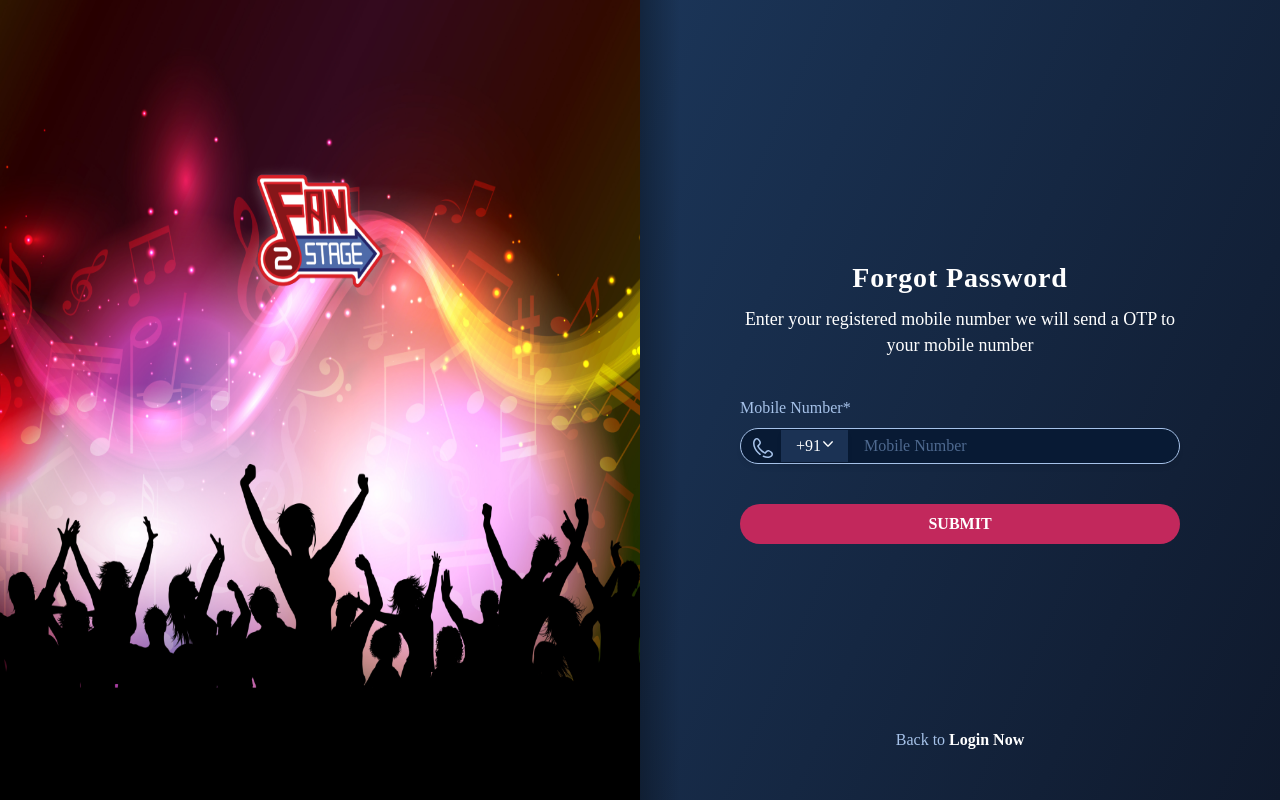
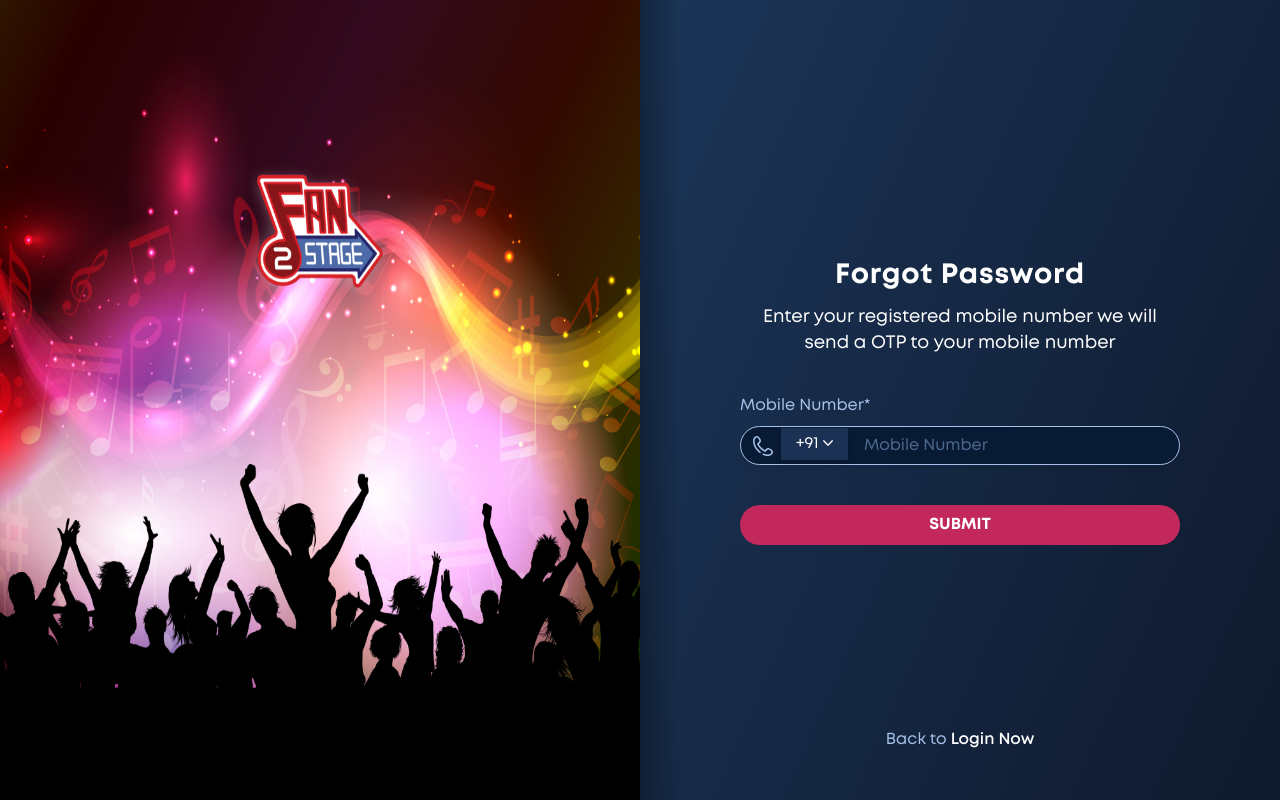
Before and after one commit to Chandrubruce7/my-react-app, a React (Create React App) app: page /forget in a window 1280 px wide. Built offline with nearby package versions, Linux system fonts and the light colour scheme.

Commit message:
register page and css

```diff
--- a/src/assets/css/variable.css
+++ b/src/assets/css/variable.css
@@ -1,11 +1,11 @@
 @font-face {
     font-family: 'Mont';
-    src: url('../assets/fonts/Mont-Bold.eot');
-    src: url('../assets/fonts/Mont-Bold.eot?#iefix') format('embedded-opentype'),
-        url('../assets/fonts/Mont-Bold.woff2') format('woff2'),
-        url('../assets/fonts/Mont-Bold.woff') format('woff'),
-        url('../assets/fonts/Mont-Bold.ttf') format('truetype'),
-        url('../assets/fonts/Mont-Bold.svg#Mont-Bold') format('svg');
+    src: url('../fonts/Mont-Bold.eot');
+    src: url('../fonts/Mont-Bold.eot?#iefix') format('embedded-opentype'),
+        url('../fonts/Mont-Bold.woff2') format('woff2'),
+        url('../fonts/Mont-Bold.woff') format('woff'),
+        url('../fonts/Mont-Bold.ttf') format('truetype'),
+        url('../fonts/Mont-Bold.svg#Mont-Bold') format('svg');
     font-weight: bold;
     font-style: normal;
     font-display: swap;
@@ -13,12 +13,12 @@
 
 @font-face {
     font-family: 'Mont Book';
-    src: url('../assets/fonts/Mont-Book.eot');
-    src: url('../assets/fonts/Mont-Book.eot?#iefix') format('embedded-opentype'),
-        url('../assets/fonts/Mont-Book.woff2') format('woff2'),
-        url('../assets/fonts/Mont-Book.woff') format('woff'),
-        url('../assets/fonts/Mont-Book.ttf') format('truetype'),
-        url('../assets/fonts/Mont-Book.svg#Mont-Book') format('svg');
+    src: url('../fonts/Mont-Book.eot');
+    src: url('../fonts/Mont-Book.eot?#iefix') format('embedded-opentype'),
+        url('../fonts/Mont-Book.woff2') format('woff2'),
+        url('../fonts/Mont-Book.woff') format('woff'),
+        url('../fonts/Mont-Book.ttf') format('truetype'),
+        url('../fonts/Mont-Book.svg#Mont-Book') format('svg');
     font-weight: normal;
     font-style: normal;
     font-display: swap;
@@ -26,12 +26,12 @@
 
 @font-face {
     font-family: 'Mont';
-    src: url('../assets/fonts/Mont-BoldItalic.eot');
-    src: url('../assets/fonts/Mont-BoldItalic.eot?#iefix') format('embedded-opentype'),
-        url('../assets/fonts/Mont-BoldItalic.woff2') format('woff2'),
-        url('../assets/fonts/Mont-BoldItalic.woff') format('woff'),
-        url('../assets/fonts/Mont-BoldItalic.ttf') format('truetype'),
-        url('../assets/fonts/Mont-BoldItalic.svg#Mont-BoldItalic') format('svg');
+    src: url('../fonts/Mont-BoldItalic.eot');
+    src: url('../fonts/Mont-BoldItalic.eot?#iefix') format('embedded-opentype'),
+        url('../fonts/Mont-BoldItalic.woff2') format('woff2'),
+        url('../fonts/Mont-BoldItalic.woff') format('woff'),
+        url('../fonts/Mont-BoldItalic.ttf') format('truetype'),
+        url('../fonts/Mont-BoldItalic.svg#Mont-BoldItalic') format('svg');
     font-weight: bold;
     font-style: italic;
     font-display: swap;
@@ -39,12 +39,12 @@
 
 @font-face {
     font-family: 'Mont';
-    src: url('../assets/fonts/Mont-Black.eot');
-    src: url('../assets/fonts/Mont-Black.eot?#iefix') format('embedded-opentype'),
-        url('../assets/fonts/Mont-Black.woff2') format('woff2'),
-        url('../assets/fonts/Mont-Black.woff') format('woff'),
-        url('../assets/fonts/Mont-Black.ttf') format('truetype'),
-        url('../assets/fonts/Mont-Black.svg#Mont-Black') format('svg');
+    src: url('../fonts/Mont-Black.eot');
+    src: url('../fonts/Mont-Black.eot?#iefix') format('embedded-opentype'),
+        url('../fonts/Mont-Black.woff2') format('woff2'),
+        url('../fonts/Mont-Black.woff') format('woff'),
+        url('../fonts/Mont-Black.ttf') format('truetype'),
+        url('../fonts/Mont-Black.svg#Mont-Black') format('svg');
     font-weight: 900;
     font-style: normal;
     font-display: swap;
@@ -52,12 +52,12 @@
 
 @font-face {
     font-family: 'Mont';
-    src: url('../assets/fonts/Mont-BlackItalic.eot');
-    src: url('../assets/fonts/Mont-BlackItalic.eot?#iefix') format('embedded-opentype'),
-        url('../assets/fonts/Mont-BlackItalic.woff2') format('woff2'),
-        url('../assets/fonts/Mont-BlackItalic.woff') format('woff'),
-        url('../assets/fonts/Mont-BlackItalic.ttf') format('truetype'),
-        url('../assets/fonts/Mont-BlackItalic.svg#Mont-BlackItalic') format('svg');
+    src: url('../fonts/Mont-BlackItalic.eot');
+    src: url('../fonts/Mont-BlackItalic.eot?#iefix') format('embedded-opentype'),
+        url('../fonts/Mont-BlackItalic.woff2') format('woff2'),
+        url('../fonts/Mont-BlackItalic.woff') format('woff'),
+        url('../fonts/Mont-BlackItalic.ttf') format('truetype'),
+        url('../fonts/Mont-BlackItalic.svg#Mont-BlackItalic') format('svg');
     font-weight: 900;
     font-style: italic;
     font-display: swap;
@@ -65,12 +65,12 @@
 
 @font-face {
     font-family: 'Mont';
-    src: url('../assets/fonts/Mont-ExtraLightItalic.eot');
-    src: url('../assets/fonts/Mont-ExtraLightItalic.eot?#iefix') format('embedded-opentype'),
-        url('../assets/fonts/Mont-ExtraLightItalic.woff2') format('woff2'),
-        url('../assets/fonts/Mont-ExtraLightItalic.woff') format('woff'),
-        url('../assets/fonts/Mont-ExtraLightItalic.ttf') format('truetype'),
-        url('../assets/fonts/Mont-ExtraLightItalic.svg#Mont-ExtraLightItalic') format('svg');
+    src: url('../fonts/Mont-ExtraLightItalic.eot');
+    src: url('../fonts/Mont-ExtraLightItalic.eot?#iefix') format('embedded-opentype'),
+        url('../fonts/Mont-ExtraLightItalic.woff2') format('woff2'),
+        url('../fonts/Mont-ExtraLightItalic.woff') format('woff'),
+        url('../fonts/Mont-ExtraLightItalic.ttf') format('truetype'),
+        url('../fonts/Mont-ExtraLightItalic.svg#Mont-ExtraLightItalic') format('svg');
     font-weight: 200;
     font-style: italic;
     font-display: swap;
@@ -78,12 +78,12 @@
 
 @font-face {
     font-family: 'Mont';
-    src: url('../assets/fonts/Mont-ExtraLight.eot');
-    src: url('../assets/fonts/Mont-ExtraLight.eot?#iefix') format('embedded-opentype'),
-        url('../assets/fonts/Mont-ExtraLight.woff2') format('woff2'),
-        url('../assets/fonts/Mont-ExtraLight.woff') format('woff'),
-        url('../assets/fonts/Mont-ExtraLight.ttf') format('truetype'),
-        url('../assets/fonts/Mont-ExtraLight.svg#Mont-ExtraLight') format('svg');
+    src: url('../fonts/Mont-ExtraLight.eot');
+    src: url('../fonts/Mont-ExtraLight.eot?#iefix') format('embedded-opentype'),
+        url('../fonts/Mont-ExtraLight.woff2') format('woff2'),
+        url('../fonts/Mont-ExtraLight.woff') format('woff'),
+        url('../fonts/Mont-ExtraLight.ttf') format('truetype'),
+        url('../fonts/Mont-ExtraLight.svg#Mont-ExtraLight') format('svg');
     font-weight: 200;
     font-style: normal;
     font-display: swap;
@@ -91,12 +91,12 @@
 
 @font-face {
     font-family: 'Mont Book';
-    src: url('../assets/fonts/Mont-BookItalic.eot');
-    src: url('../assets/fonts/Mont-BookItalic.eot?#iefix') format('embedded-opentype'),
-        url('../assets/fonts/Mont-BookItalic.woff2') format('woff2'),
-        url('../assets/fonts/Mont-BookItalic.woff') format('woff'),
-        url('../assets/fonts/Mont-BookItalic.ttf') format('truetype'),
-        url('../assets/fonts/Mont-BookItalic.svg#Mont-BookItalic') format('svg');
+    src: url('../fonts/Mont-BookItalic.eot');
+    src: url('../fonts/Mont-BookItalic.eot?#iefix') format('embedded-opentype'),
+        url('../fonts/Mont-BookItalic.woff2') format('woff2'),
+        url('../fonts/Mont-BookItalic.woff') format('woff'),
+        url('../fonts/Mont-BookItalic.ttf') format('truetype'),
+        url('../fonts/Mont-BookItalic.svg#Mont-BookItalic') format('svg');
     font-weight: normal;
     font-style: italic;
     font-display: swap;
@@ -104,12 +104,12 @@
 
 @font-face {
     font-family: 'Mont';
-    src: url('../assets/fonts/Mont-HeavyItalic.eot');
-    src: url('../assets/fonts/Mont-HeavyItalic.eot?#iefix') format('embedded-opentype'),
-        url('../assets/fonts/Mont-HeavyItalic.woff2') format('woff2'),
-        url('../assets/fonts/Mont-HeavyItalic.woff') format('woff'),
-        url('../assets/fonts/Mont-HeavyItalic.ttf') format('truetype'),
-        url('../assets/fonts/Mont-HeavyItalic.svg#Mont-HeavyItalic') format('svg');
+    src: url('../fonts/Mont-HeavyItalic.eot');
+    src: url('../fonts/Mont-HeavyItalic.eot?#iefix') format('embedded-opentype'),
+        url('../fonts/Mont-HeavyItalic.woff2') format('woff2'),
+        url('../fonts/Mont-HeavyItalic.woff') format('woff'),
+        url('../fonts/Mont-HeavyItalic.ttf') format('truetype'),
+        url('../fonts/Mont-HeavyItalic.svg#Mont-HeavyItalic') format('svg');
     font-weight: 800;
     font-style: italic;
     font-display: swap;
@@ -117,12 +117,12 @@
 
 @font-face {
     font-family: 'Mont';
-    src: url('../assets/fonts/Mont-Light.eot');
-    src: url('../assets/fonts/Mont-Light.eot?#iefix') format('embedded-opentype'),
-        url('../assets/fonts/Mont-Light.woff2') format('woff2'),
-        url('../assets/fonts/Mont-Light.woff') format('woff'),
-        url('../assets/fonts/Mont-Light.ttf') format('truetype'),
-        url('../assets/fonts/Mont-Light.svg#Mont-Light') format('svg');
+    src: url('../fonts/Mont-Light.eot');
+    src: url('../fonts/Mont-Light.eot?#iefix') format('embedded-opentype'),
+        url('../fonts/Mont-Light.woff2') format('woff2'),
+        url('../fonts/Mont-Light.woff') format('woff'),
+        url('../fonts/Mont-Light.ttf') format('truetype'),
+        url('../fonts/Mont-Light.svg#Mont-Light') format('svg');
     font-weight: 300;
     font-style: normal;
     font-display: swap;
@@ -130,12 +130,12 @@
 
 @font-face {
     font-family: 'Mont';
-    src: url('../assets/fonts/Mont-Heavy.eot');
-    src: url('../assets/fonts/Mont-Heavy.eot?#iefix') format('embedded-opentype'),
-        url('../assets/fonts/Mont-Heavy.woff2') format('woff2'),
-        url('../assets/fonts/Mont-Heavy.woff') format('woff'),
-        url('../assets/fonts/Mont-Heavy.ttf') format('truetype'),
-        url('../assets/fonts/Mont-Heavy.svg#Mont-Heavy') format('svg');
+    src: url('../fonts/Mont-Heavy.eot');
+    src: url('../fonts/Mont-Heavy.eot?#iefix') format('embedded-opentype'),
+        url('../fonts/Mont-Heavy.woff2') format('woff2'),
+        url('../fonts/Mont-Heavy.woff') format('woff'),
+        url('../fonts/Mont-Heavy.ttf') format('truetype'),
+        url('../fonts/Mont-Heavy.svg#Mont-Heavy') format('svg');
     font-weight: 800;
     font-style: normal;
     font-display: swap;
@@ -143,12 +143,12 @@
 
 @font-face {
     font-family: 'Mont';
-    src: url('../assets/fonts/Mont-Regular.eot');
-    src: url('../assets/fonts/Mont-Regular.eot?#iefix') format('embedded-opentype'),
-        url('../assets/fonts/Mont-Regular.woff2') format('woff2'),
-        url('../assets/fonts/Mont-Regular.woff') format('woff'),
-        url('../assets/fonts/Mont-Regular.ttf') format('truetype'),
-        url('../assets/fonts/Mont-Regular.svg#Mont-Regular') format('svg');
+    src: url('../fonts/Mont-Regular.eot');
+    src: url('../fonts/Mont-Regular.eot?#iefix') format('embedded-opentype'),
+        url('../fonts/Mont-Regular.woff2') format('woff2'),
+        url('../fonts/Mont-Regular.woff') format('woff'),
+        url('../fonts/Mont-Regular.ttf') format('truetype'),
+        url('../fonts/Mont-Regular.svg#Mont-Regular') format('svg');
     font-weight: normal;
     font-style: normal;
     font-display: swap;
@@ -156,12 +156,12 @@
 
 @font-face {
     font-family: 'Mont';
-    src: url('../assets/fonts/Mont-LightItalic.eot');
-    src: url('../assets/fonts/Mont-LightItalic.eot?#iefix') format('embedded-opentype'),
-        url('../assets/fonts/Mont-LightItalic.woff2') format('woff2'),
-        url('../assets/fonts/Mont-LightItalic.woff') format('woff'),
-        url('../assets/fonts/Mont-LightItalic.ttf') format('truetype'),
-        url('../assets/fonts/Mont-LightItalic.svg#Mont-LightItalic') format('svg');
+    src: url('../fonts/Mont-LightItalic.eot');
+    src: url('../fonts/Mont-LightItalic.eot?#iefix') format('embedded-opentype'),
+        url('../fonts/Mont-LightItalic.woff2') format('woff2'),
+        url('../fonts/Mont-LightItalic.woff') format('woff'),
+        url('../fonts/Mont-LightItalic.ttf') format('truetype'),
+        url('../fonts/Mont-LightItalic.svg#Mont-LightItalic') format('svg');
     font-weight: 300;
     font-style: italic;
     font-display: swap;
@@ -169,12 +169,12 @@
 
 @font-face {
     font-family: 'Mont';
-    src: url('../assets/fonts/Mont-SemiBoldItalic.eot');
-    src: url('../assets/fonts/Mont-SemiBoldItalic.eot?#iefix') format('embedded-opentype'),
-        url('../assets/fonts/Mont-SemiBoldItalic.woff2') format('woff2'),
-        url('../assets/fonts/Mont-SemiBoldItalic.woff') format('woff'),
-        url('../assets/fonts/Mont-SemiBoldItalic.ttf') format('truetype'),
-        url('../assets/fonts/Mont-SemiBoldItalic.svg#Mont-SemiBoldItalic') format('svg');
+    src: url('../fonts/Mont-SemiBoldItalic.eot');
+    src: url('../fonts/Mont-SemiBoldItalic.eot?#iefix') format('embedded-opentype'),
+        url('../fonts/Mont-SemiBoldItalic.woff2') format('woff2'),
+        url('../fonts/Mont-SemiBoldItalic.woff') format('woff'),
+        url('../fonts/Mont-SemiBoldItalic.ttf') format('truetype'),
+        url('../fonts/Mont-SemiBoldItalic.svg#Mont-SemiBoldItalic') format('svg');
     font-weight: 600;
     font-style: italic;
     font-display: swap;
@@ -182,12 +182,12 @@
 
 @font-face {
     font-family: 'Mont';
-    src: url('../assets/fonts/Mont-SemiBold.eot');
-    src: url('../assets/fonts/Mont-SemiBold.eot?#iefix') format('embedded-opentype'),
-        url('../assets/fonts/Mont-SemiBold.woff2') format('woff2'),
-        url('../assets/fonts/Mont-SemiBold.woff') format('woff'),
-        url('../assets/fonts/Mont-SemiBold.ttf') format('truetype'),
-        url('../assets/fonts/Mont-SemiBold.svg#Mont-SemiBold') format('svg');
+    src: url('../fonts/Mont-SemiBold.eot');
+    src: url('../fonts/Mont-SemiBold.eot?#iefix') format('embedded-opentype'),
+        url('../fonts/Mont-SemiBold.woff2') format('woff2'),
+        url('../fonts/Mont-SemiBold.woff') format('woff'),
+        url('../fonts/Mont-SemiBold.ttf') format('truetype'),
+        url('../fonts/Mont-SemiBold.svg#Mont-SemiBold') format('svg');
     font-weight: 600;
     font-style: normal;
     font-display: swap;
@@ -195,12 +195,12 @@
 
 @font-face {
     font-family: 'Mont';
-    src: url('../assets/fonts/Mont-RegularItalic.eot');
-    src: url('../assets/fonts/Mont-RegularItalic.eot?#iefix') format('embedded-opentype'),
-        url('../assets/fonts/Mont-RegularItalic.woff2') format('woff2'),
-        url('../assets/fonts/Mont-RegularItalic.woff') format('woff'),
-        url('../assets/fonts/Mont-RegularItalic.ttf') format('truetype'),
-        url('../assets/fonts/Mont-RegularItalic.svg#Mont-RegularItalic') format('svg');
+    src: url('../fonts/Mont-RegularItalic.eot');
+    src: url('../fonts/Mont-RegularItalic.eot?#iefix') format('embedded-opentype'),
+        url('../fonts/Mont-RegularItalic.woff2') format('woff2'),
+        url('../fonts/Mont-RegularItalic.woff') format('woff'),
+        url('../fonts/Mont-RegularItalic.ttf') format('truetype'),
+        url('../fonts/Mont-RegularItalic.svg#Mont-RegularItalic') format('svg');
     font-weight: normal;
     font-style: italic;
     font-display: swap;
@@ -208,12 +208,12 @@
 
 @font-face {
     font-family: 'Mont';
-    src: url('../assets/fonts/Mont-Thin.eot');
-    src: url('../assets/fonts/Mont-Thin.eot?#iefix') format('embedded-opentype'),
-        url('../assets/fonts/Mont-Thin.woff2') format('woff2'),
-        url('../assets/fonts/Mont-Thin.woff') format('woff'),
-        url('../assets/fonts/Mont-Thin.ttf') format('truetype'),
-        url('../assets/fonts/Mont-Thin.svg#Mont-Thin') format('svg');
+    src: url('../fonts/Mont-Thin.eot');
+    src: url('../fonts/Mont-Thin.eot?#iefix') format('embedded-opentype'),
+        url('../fonts/Mont-Thin.woff2') format('woff2'),
+        url('../fonts/Mont-Thin.woff') format('woff'),
+        url('../fonts/Mont-Thin.ttf') format('truetype'),
+        url('../fonts/Mont-Thin.svg#Mont-Thin') format('svg');
     font-weight: 100;
     font-style: normal;
     font-display: swap;
@@ -221,12 +221,12 @@
 
 @font-face {
     font-family: 'Mont';
-    src: url('../assets/fonts/Mont-ThinItalic.eot');
-    src: url('../assets/fonts/Mont-ThinItalic.eot?#iefix') format('embedded-opentype'),
-        url('../assets/fonts/Mont-ThinItalic.woff2') format('woff2'),
-        url('../assets/fonts/Mont-ThinItalic.woff') format('woff'),
-        url('../assets/fonts/Mont-ThinItalic.ttf') format('truetype'),
-        url('../assets/fonts/Mont-ThinItalic.svg#Mont-ThinItalic') format('svg');
+    src: url('../fonts/Mont-ThinItalic.eot');
+    src: url('../fonts/Mont-ThinItalic.eot?#iefix') format('embedded-opentype'),
+        url('../fonts/Mont-ThinItalic.woff2') format('woff2'),
+        url('../fonts/Mont-ThinItalic.woff') format('woff'),
+        url('../fonts/Mont-ThinItalic.ttf') format('truetype'),
+        url('../fonts/Mont-ThinItalic.svg#Mont-ThinItalic') format('svg');
     font-weight: 100;
     font-style: italic;
     font-display: swap;
```
Also changed, not shown: src/App.js (+9 -7 lines), src/pages/ForgetPasswordPage.jsx (+19 -19 lines), src/pages/LoginPage.jsx (+15 -16 lines), src/pages/Register.jsx (added, +130 -0 lines).
